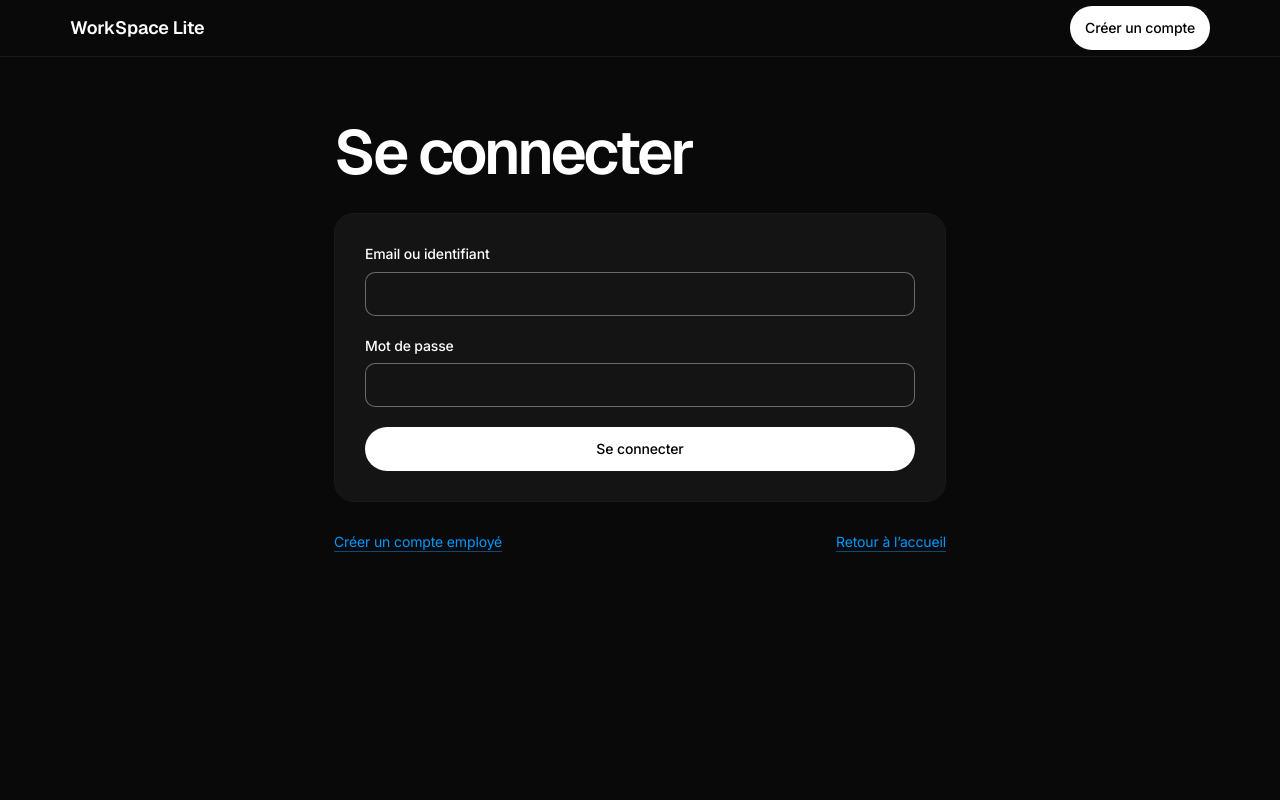
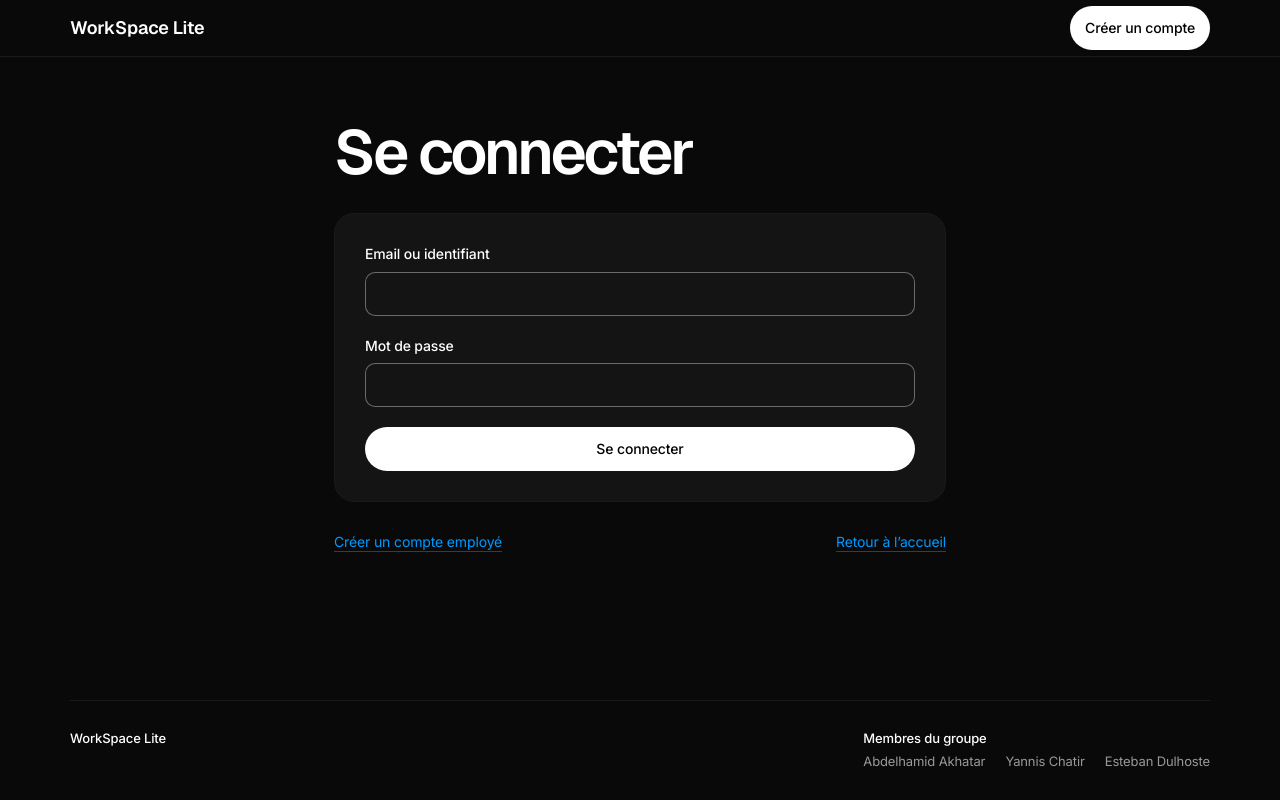
Before and after one commit to JamaisLa/WorkSpace, a Spring Boot app: page /connexion in a window 1280 px wide. Run offline with Spring Boot 4, Linux system fonts and the light colour scheme; style sheets or scripts are compiled from the project's sources; some of the project's set-up classes (security, data sources, template engines, error pages and the like) are left out, and stand-ins take their place.

Commit message:
Credit the project team in the shared footer

```diff
--- a/src/main/resources/templates/connexion.html
+++ b/src/main/resources/templates/connexion.html
@@ -29,5 +29,7 @@
         <a class="ws-link-inline" th:href="@{/}">Retour à l’accueil</a>
     </div>
 </main>
+
+<footer th:replace="~{fragments/footer :: credits}"></footer>
 </body>
 </html>
--- a/src/main/resources/templates/equipements/delete.html
+++ b/src/main/resources/templates/equipements/delete.html
@@ -24,5 +24,7 @@
         </form>
     </section>
 </main>
+
+<footer th:replace="~{fragments/footer :: credits}"></footer>
 </body>
 </html>
--- a/src/main/resources/templates/equipements/detail.html
+++ b/src/main/resources/templates/equipements/detail.html
@@ -57,5 +57,7 @@
         </form>
     </section>
 </main>
+
+<footer th:replace="~{fragments/footer :: credits}"></footer>
 </body>
 </html>
--- a/src/main/resources/templates/equipements/form.html
+++ b/src/main/resources/templates/equipements/form.html
@@ -59,5 +59,7 @@
         </div>
     </form>
 </main>
+
+<footer th:replace="~{fragments/footer :: credits}"></footer>
 </body>
 </html>
--- a/src/main/resources/templates/equipements/list.html
+++ b/src/main/resources/templates/equipements/list.html
@@ -86,5 +86,7 @@
         </p>
     </section>
 </main>
+
+<footer th:replace="~{fragments/footer :: credits}"></footer>
 </body>
 </html>
--- /dev/null
+++ b/src/main/resources/templates/fragments/footer.html
@@ -0,0 +1,18 @@
+<!DOCTYPE html>
+<html lang="fr" xmlns:th="http://www.thymeleaf.org">
+<body>
+<footer th:fragment="credits" class="ws-container mt-auto pt-ws-xxl text-ws-caption text-ws-muted">
+    <div class="flex flex-wrap items-start justify-between gap-ws-lg border-t border-ws-line-soft py-ws-xl">
+        <a class="ws-link font-medium text-ws-ink" th:href="@{/}">WorkSpace Lite</a>
+        <div class="grid gap-2">
+            <p class="font-medium text-ws-ink">Membres du groupe</p>
+            <ul class="flex flex-wrap gap-x-ws-lg gap-y-2">
+                <li>Abdelhamid Akhatar</li>
+                <li>Yannis Chatir</li>
+                <li>Esteban Dulhoste</li>
+            </ul>
+        </div>
+    </div>
+</footer>
+</body>
+</html>
--- a/src/main/resources/templates/home.html
+++ b/src/main/resources/templates/home.html
@@ -63,10 +63,6 @@
     </div>
 </main>
 
-<footer class="ws-container mt-16 text-ws-caption text-ws-muted ws-tablet:mt-ws-section">
-    <div class="border-t border-ws-line-soft py-ws-xl">
-        <a class="ws-link inline-flex min-h-ws-target items-center" th:href="@{/}">WorkSpace Lite</a>
-    </div>
-</footer>
+<footer th:replace="~{fragments/footer :: credits}"></footer>
 </body>
 </html>
--- a/src/main/resources/templates/inscription.html
+++ b/src/main/resources/templates/inscription.html
@@ -56,5 +56,7 @@
         <a class="ws-link-inline" th:href="@{/}">Retour à l’accueil</a>
     </div>
 </main>
+
+<footer th:replace="~{fragments/footer :: credits}"></footer>
 </body>
 </html>
--- a/src/main/resources/templates/reservations/cancel.html
+++ b/src/main/resources/templates/reservations/cancel.html
@@ -24,5 +24,7 @@
         </form>
     </section>
 </main>
+
+<footer th:replace="~{fragments/footer :: credits}"></footer>
 </body>
 </html>
--- a/src/main/resources/templates/reservations/detail.html
+++ b/src/main/resources/templates/reservations/detail.html
@@ -36,5 +36,7 @@
     </dl>
     <a th:href="@{/reservations/{id}/annuler(id=${reservation.id})}" class="ws-pill ws-pill-secondary">Annuler la réservation</a>
 </main>
+
+<footer th:replace="~{fragments/footer :: credits}"></footer>
 </body>
 </html>
--- a/src/main/resources/templates/reservations/form.html
+++ b/src/main/resources/templates/reservations/form.html
@@ -69,5 +69,7 @@
         </div>
     </form>
 </main>
+
+<footer th:replace="~{fragments/footer :: credits}"></footer>
 </body>
 </html>
--- a/src/main/resources/templates/reservations/list.html
+++ b/src/main/resources/templates/reservations/list.html
@@ -71,5 +71,7 @@
         <a th:href="@{/reservations/nouvelle}" class="ws-pill ws-pill-primary mt-2">Réserver une salle</a>
     </section>
 </main>
+
+<footer th:replace="~{fragments/footer :: credits}"></footer>
 </body>
 </html>
--- a/src/main/resources/templates/salles/delete.html
+++ b/src/main/resources/templates/salles/delete.html
@@ -21,5 +21,7 @@
         </form>
     </section>
 </main>
+
+<footer th:replace="~{fragments/footer :: credits}"></footer>
 </body>
 </html>
--- a/src/main/resources/templates/salles/detail.html
+++ b/src/main/resources/templates/salles/detail.html
@@ -28,5 +28,7 @@
     </section>
     <a th:if="${admin}" th:href="@{/salles/{id}/supprimer(id=${salle.id})}" class="ws-pill ws-pill-secondary">Supprimer la salle</a>
 </main>
+
+<footer th:replace="~{fragments/footer :: credits}"></footer>
 </body>
 </html>
--- a/src/main/resources/templates/salles/form.html
+++ b/src/main/resources/templates/salles/form.html
@@ -47,5 +47,7 @@
         </div>
     </form>
 </main>
+
+<footer th:replace="~{fragments/footer :: credits}"></footer>
 </body>
 </html>
--- a/src/main/resources/templates/salles/list.html
+++ b/src/main/resources/templates/salles/list.html
@@ -72,5 +72,7 @@
         </div>
     </section>
 </main>
+
+<footer th:replace="~{fragments/footer :: credits}"></footer>
 </body>
 </html>
--- a/src/main/tailwind/workspace-theme.css
+++ b/src/main/tailwind/workspace-theme.css
@@ -93,7 +93,7 @@
 @layer components {
   .ws-body {
     color-scheme: dark;
-    @apply min-h-screen bg-ws-canvas font-ws-body text-ws-body text-ws-ink
+    @apply flex min-h-screen flex-col bg-ws-canvas font-ws-body text-ws-body text-ws-ink
       selection:bg-ws-accent selection:text-ws-on-primary;
   }
 
```
